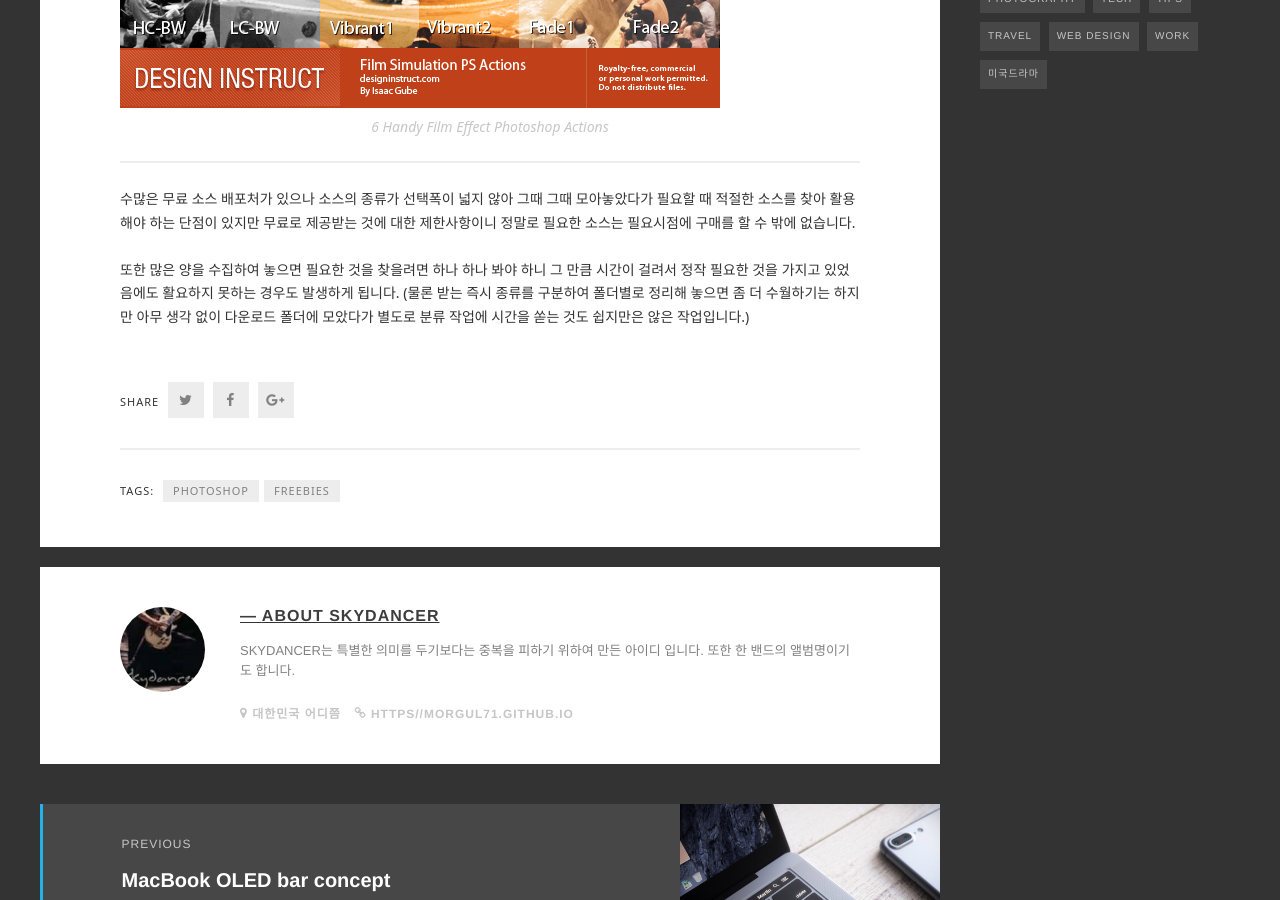
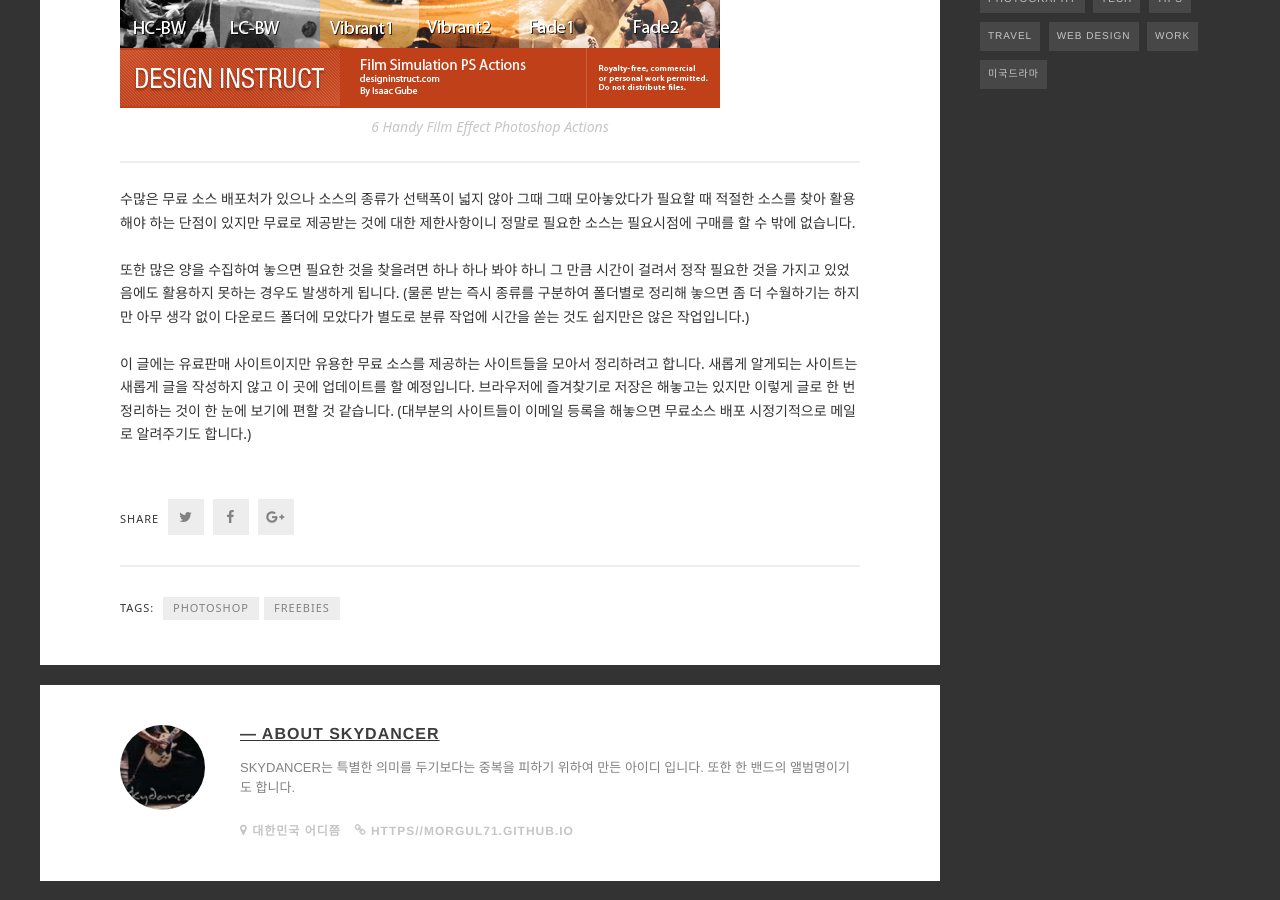
Before and after one commit to morgul71/morgul71.github.io, a Jekyll site: the page built from _posts/2016-06-23-Freebies.md, in a window 1280 px wide and 900 px high, scrolled down 1460 px. Built offline with Jekyll 4.4.1, drawn with Linux system fonts in a browser that asks for light colours; some web fonts are replaced; comment, search, counter and statistics services are not loaded.

Commit message:
Update 2016-06-23-Freebies.md

```diff
--- a/_posts/2016-06-23-Freebies.md
+++ b/_posts/2016-06-23-Freebies.md
@@ -20,4 +20,6 @@ tags: [Photoshop, Freebies]
 
 수많은 무료 소스 배포처가 있으나 소스의 종류가 선택폭이 넓지 않아 그때 그때 모아놓았다가 필요할 때 적절한 소스를 찾아 활용해야 하는 단점이 있지만 무료로 제공받는 것에 대한 제한사항이니 정말로 필요한 소스는 필요시점에 구매를 할 수 밖에 없습니다.
 
-또한 많은 양을 수집하여 놓으면 필요한 것을 찾을려면 하나 하나 봐야 하니 그 만큼 시간이 걸려서 정작 필요한 것을 가지고 있었음에도 활요하지 못하는 경우도 발생하게 됩니다. (물론 받는 즉시 종류를 구분하여 폴더별로 정리해 놓으면 좀 더 수월하기는 하지만 아무 생각 없이 다운로드 폴더에 모았다가 별도로 분류 작업에 시간을 쏟는 것도 쉽지만은 않은 작업입니다.)
+또한 많은 양을 수집하여 놓으면 필요한 것을 찾을려면 하나 하나 봐야 하니 그 만큼 시간이 걸려서 정작 필요한 것을 가지고 있었음에도 활용하지 못하는 경우도 발생하게 됩니다. (물론 받는 즉시 종류를 구분하여 폴더별로 정리해 놓으면 좀 더 수월하기는 하지만 아무 생각 없이 다운로드 폴더에 모았다가 별도로 분류 작업에 시간을 쏟는 것도 쉽지만은 않은 작업입니다.)
+
+이 글에는 유료판매 사이트이지만 유용한 무료 소스를 제공하는 사이트들을 모아서 정리하려고 합니다. 새롭게 알게되는 사이트는 새롭게 글을 작성하지 않고 이 곳에 업데이트를 할 예정입니다. 브라우저에 즐겨찾기로 저장은 해놓고는 있지만 이렇게 글로 한 번 정리하는 것이 한 눈에 보기에 편할 것 같습니다. (대부분의 사이트들이 이메일 등록을 해놓으면 무료소스 배포 시정기적으로 메일로 알려주기도 합니다.)
```
